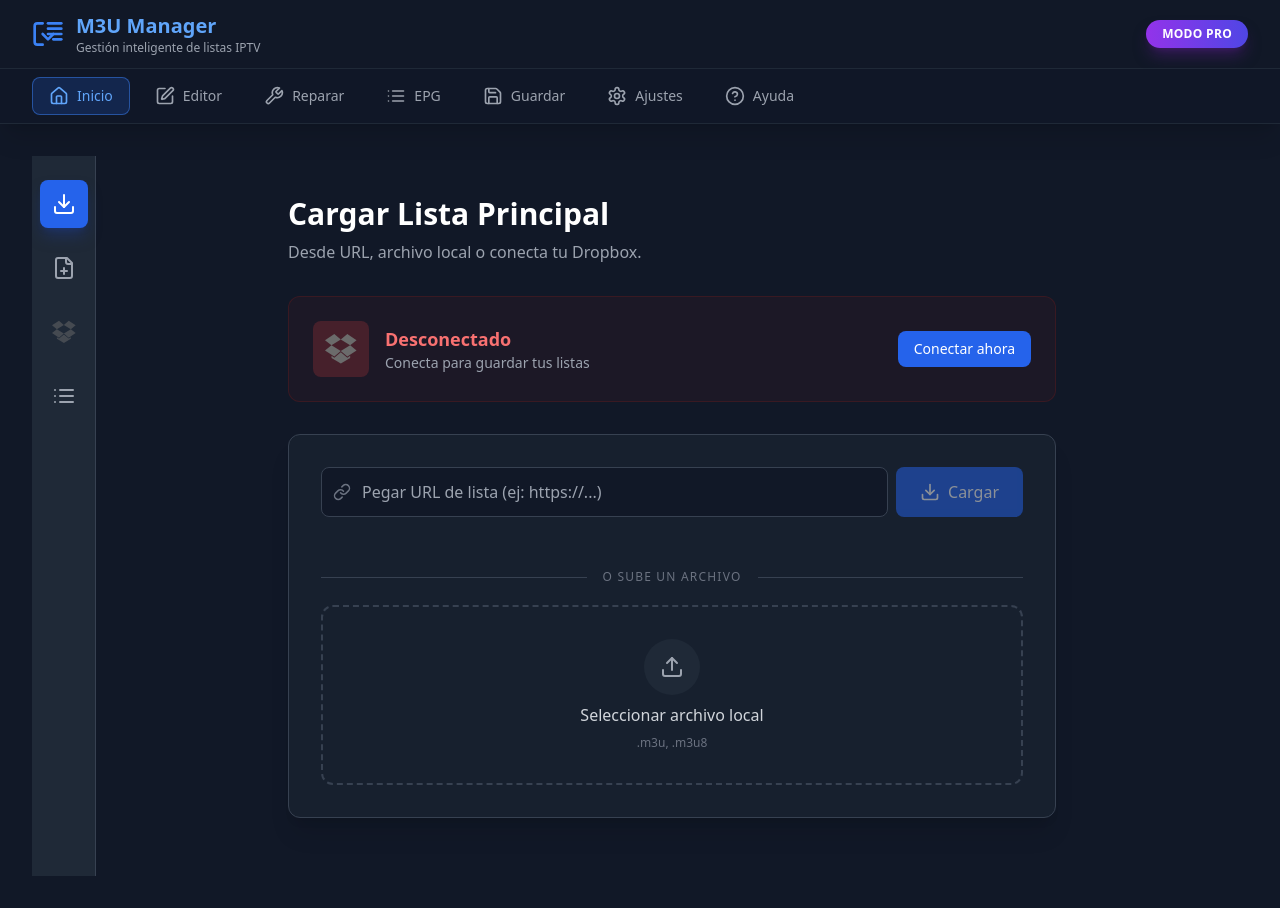
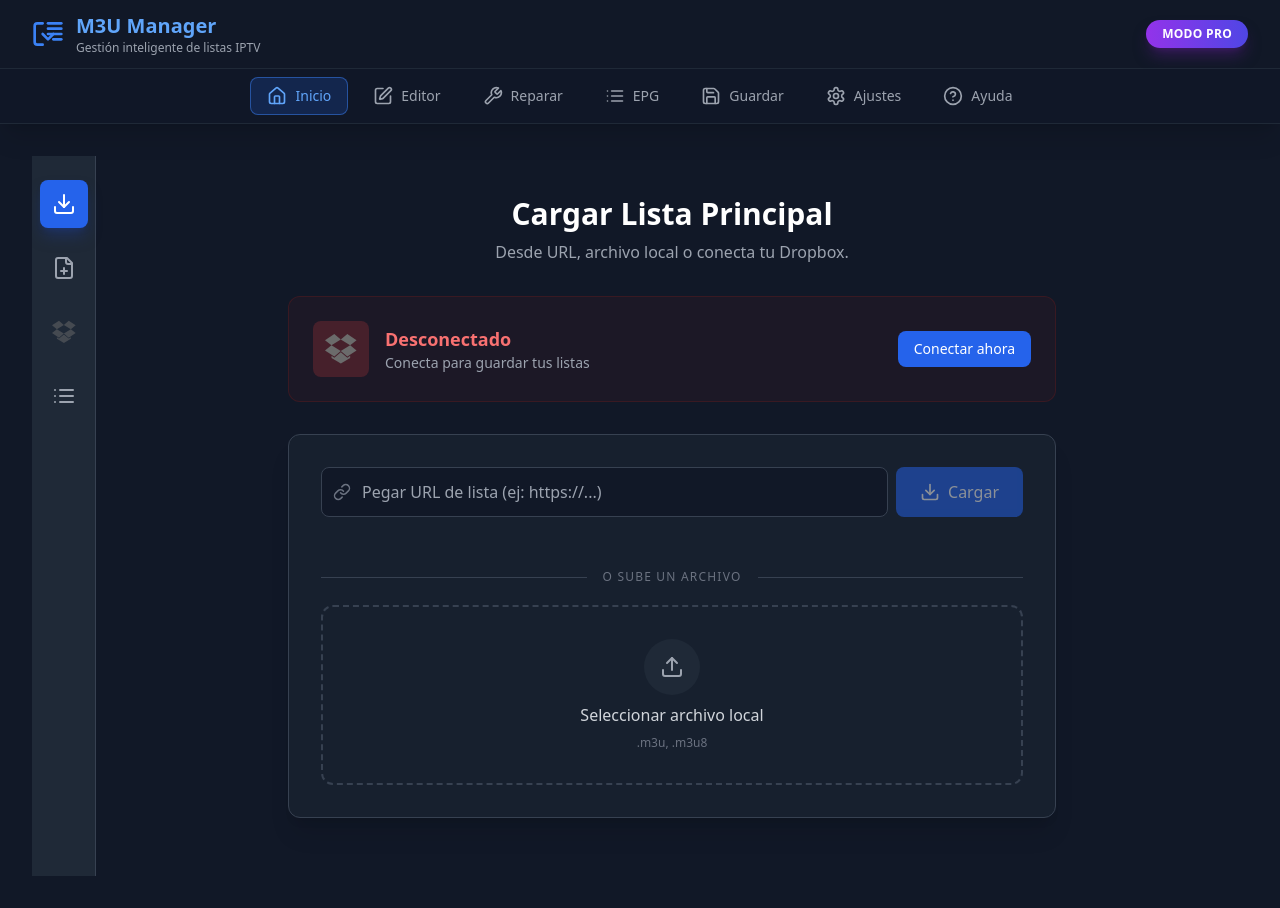
Before and after one commit to hijodkain/PWA-M3U-Manager, a Next.js app: page / in a window 1280 px wide. Built offline with nearby package versions, Linux system fonts and the light colour scheme.

Commit message:
UI Tweaks: Center main nav and load section headers

```diff
--- a/InicioTab.tsx
+++ b/InicioTab.tsx
@@ -230,7 +230,7 @@ const InicioTab: React.FC<InicioTabProps> = ({ channelsHook, settingsHook, onNav
                 {/* 1. CARGA (Load Screen) */}
                 {activeSubTab === 'load' && (
                     <div className="max-w-3xl mx-auto space-y-4 md:space-y-8 animate-fadeIn">
-                         <div className="mb-4 md:mb-8">
+                         <div className="mb-4 md:mb-8 text-center">
                             <h1 className="text-xl md:text-3xl font-bold text-white mb-2">Cargar Lista Principal</h1>
                             <p className="text-sm md:text-base text-gray-400">Desde URL, archivo local o conecta tu Dropbox.</p>
                         </div>
--- a/PWAM3UManager.tsx
+++ b/PWAM3UManager.tsx
@@ -140,7 +140,7 @@ export default function PWAM3UManager() {
             {/* 2. Sticky Navigation Bar */}
             <div className="sticky top-0 z-50 bg-gray-900/95 backdrop-blur-sm shadow-xl border-b border-gray-800">
                 <div className="max-w-full mx-auto px-1 sm:px-6 lg:px-8">
-                     <nav className="flex items-center justify-between sm:justify-start space-x-1 sm:space-x-2 py-2 overflow-x-auto no-scrollbar" aria-label="Tabs">
+                     <nav className="flex items-center justify-center space-x-1 sm:space-x-2 py-2 overflow-x-auto no-scrollbar" aria-label="Tabs">
                         {tabs.map((tab) => (
                             <button
                                 key={tab.id}
```
